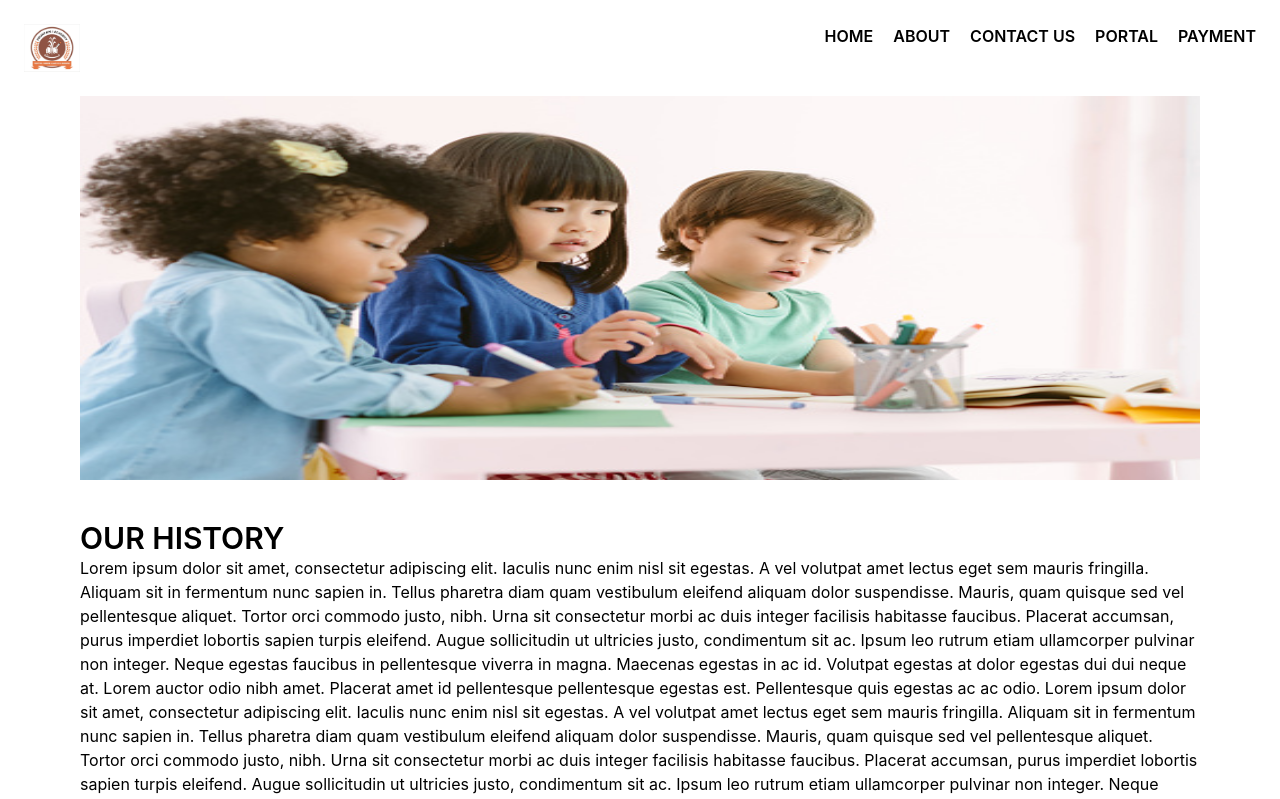
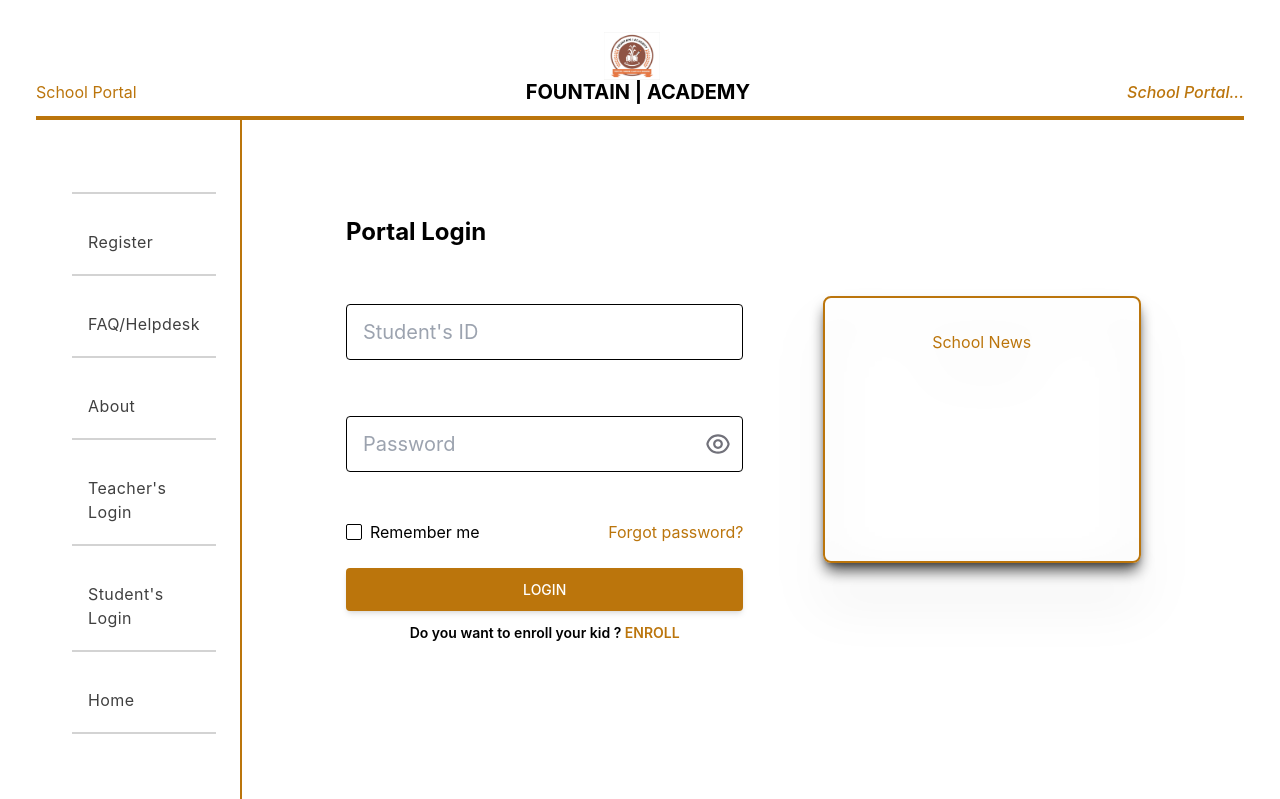
Before and after one commit to jemeelsanni/Fountain-School, a React (Create React App) app: page / in a window 1280 px wide. Shown: the top 799 px of the page. Built offline with nearby package versions, Linux system fonts and the light colour scheme.

Commit message:
user auth

```diff
--- a/src/App.js
+++ b/src/App.js
@@ -31,7 +31,7 @@
   return (
     <div className="App">
       <Routes>
-        <Route path="/" element={<Home />} />
+        <Route path="/" element={<UserSignin />} />
         <Route path="test" element={<Test />} />
         <Route path="power" element={<Test />} />
         <Route path="teachersignin" element={<TeacherSignin />} />
@@ -59,9 +59,7 @@
         <Route path="printstudentprofile" element={<PrintStudentProfile />} />
         <Route path="calender" element={<Calender />} />
 
-
         <Route path="otherforms" element={<OtherForms />} />
-
       </Routes>
     </div>
   );
```
